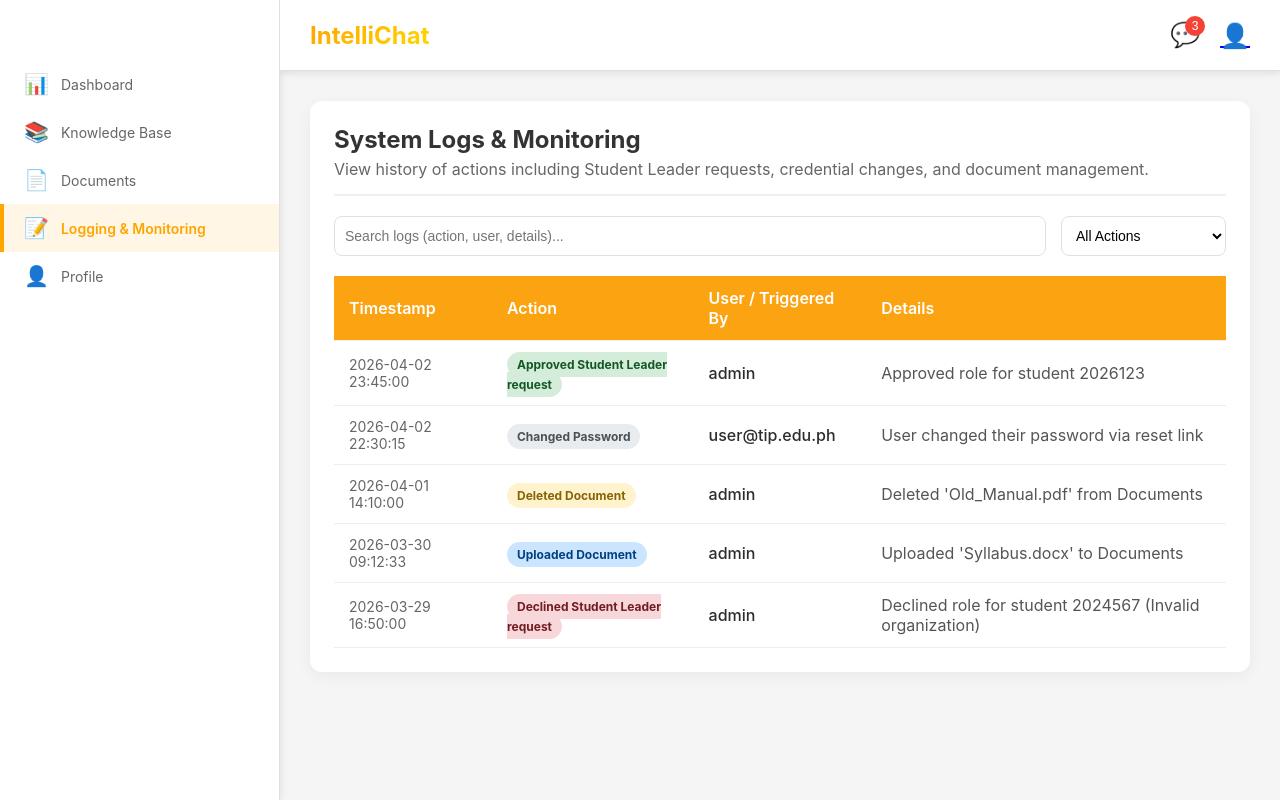
After one commit to Niko2xni/IntelliChat, a Django app: page /dashboard/logging/ in a window 1280 px wide. The commit adds this page. Run offline with Django 5.2, Linux system fonts and the light colour scheme; the visitor is signed in with stand-in values (Sample User, id 1).

Commit message:
feat: implement system logging and monitoring dashboard with search and filtering capabilities

```diff
--- a/dashboard/urls.py
+++ b/dashboard/urls.py
@@ -18,4 +18,5 @@ urlpatterns = [
     path('api/search-documents/', views.search_documents, name='search_documents'),
     path('api/upload-document/', views.upload_document, name='upload_document'),
     path('api/delete-document/<int:doc_id>/', views.delete_document, name='delete_document'),
+    path('logging/', views.logging_monitoring, name='logging'),
 ]
--- a/dashboard/views.py
+++ b/dashboard/views.py
@@ -358,3 +358,16 @@ def format_file_size(bytes_size):
             return f"{bytes_size:.1f} {unit}"
         bytes_size /= 1024.0
     return f"{bytes_size:.1f} TB"
+
+@user_passes_test(is_admin, login_url='login')
+def logging_monitoring(request):
+    """Logging and Monitoring page."""
+    # Dummy mock data for now, acting as frontend showcase
+    logs = [
+        {"timestamp": "2026-04-02 23:45:00", "action": "Approved Student Leader request", "user": "admin", "details": "Approved role for student 2026123"},
+        {"timestamp": "2026-04-02 22:30:15", "action": "Changed Password", "user": "user@tip.edu.ph", "details": "User changed their password via reset link"},
+        {"timestamp": "2026-04-01 14:10:00", "action": "Deleted Document", "user": "admin", "details": "Deleted 'Old_Manual.pdf' from Documents"},
+        {"timestamp": "2026-03-30 09:12:33", "action": "Uploaded Document", "user": "admin", "details": "Uploaded 'Syllabus.docx' to Documents"},
+        {"timestamp": "2026-03-29 16:50:00", "action": "Declined Student Leader request", "user": "admin", "details": "Declined role for student 2024567 (Invalid organization)"}
+    ]
+    return render(request, 'dashboard/logging.html', {'logs': logs})
--- /dev/null
+++ b/templates/dashboard/logging.html
@@ -0,0 +1,147 @@
+{% extends 'dashboard/base.html' %}
+{% load static %}
+
+{% block title %}Logging & Monitoring - IntelliChat Admin{% endblock %}
+
+{% block extra_css %}
+<style>
+.logging-container {
+    background: white;
+    border-radius: 12px;
+    padding: 24px;
+    box-shadow: 0 4px 15px rgba(0,0,0,0.05);
+}
+.logging-header {
+    margin-bottom: 20px;
+    border-bottom: 2px solid #f0f0f0;
+    padding-bottom: 15px;
+}
+.logging-header h2 {
+    color: #333;
+    font-size: 24px;
+}
+.logging-table {
+    width: 100%;
+    border-collapse: collapse;
+}
+.logging-table th, .logging-table td {
+    padding: 12px 15px;
+    text-align: left;
+    border-bottom: 1px solid #eee;
+}
+.logging-table th {
+    background-color: #fca311;
+    color: white;
+    font-weight: 600;
+}
+.logging-table tr:hover {
+    background-color: #f9f9f9;
+}
+.action-badge {
+    background: #e9ecef;
+    padding: 5px 10px;
+    border-radius: 20px;
+    font-size: 12px;
+    font-weight: bold;
+    color: #495057;
+}
+.action-approved { background: #d4edda; color: #155724; }
+.action-declined { background: #f8d7da; color: #721c24; }
+.action-uploaded { background: #cce5ff; color: #004085; }
+.action-deleted { background: #fff3cd; color: #856404; }
+</style>
+{% endblock %}
+
+{% block content %}
+<div class="logging-container">
+    <div class="logging-header">
+        <h2>System Logs & Monitoring</h2>
+        <p style="color: #666; margin-top: 5px;">View history of actions including Student Leader requests, credential changes, and document management.</p>
+    </div>
+
+    <div class="logging-controls" style="display: flex; gap: 15px; margin-bottom: 20px;">
+        <input type="text" id="logSearch" placeholder="Search logs (action, user, details)..." style="flex: 1; padding: 10px; border: 1px solid #e0e0e0; border-radius: 8px; font-size: 14px; outline: none;" onfocus="this.style.borderColor='#fca311'" onblur="this.style.borderColor='#e0e0e0'">
+        <select id="logFilter" style="padding: 10px; border: 1px solid #e0e0e0; border-radius: 8px; font-size: 14px; background: white; outline: none; cursor: pointer;">
+            <option value="all">All Actions</option>
+            <option value="approved">Approved</option>
+            <option value="declined">Declined</option>
+            <option value="uploaded">Uploaded</option>
+            <option value="deleted">Deleted</option>
+            <option value="changed">Changed Password</option>
+        </select>
+    </div>
+
+    <table class="logging-table">
+        <thead>
+            <tr>
+                <th>Timestamp</th>
+                <th>Action</th>
+                <th>User / Triggered By</th>
+                <th>Details</th>
+            </tr>
+        </thead>
+        <tbody>
+            {% for log in logs %}
+            <tr>
+                <td style="color: #666; font-size: 14px;">{{ log.timestamp }}</td>
+                <td>
+                    <span class="action-badge
+                        {% if 'Approved' in log.action %}action-approved{% endif %}
+                        {% if 'Declined' in log.action %}action-declined{% endif %}
+                        {% if 'Uploaded' in log.action %}action-uploaded{% endif %}
+                        {% if 'Deleted' in log.action %}action-deleted{% endif %}
+                    ">
+                        {{ log.action }}
+                    </span>
+                </td>
+                <td style="font-weight: 500;">{{ log.user }}</td>
+                <td style="color: #555;">{{ log.details }}</td>
+            </tr>
+            {% endfor %}
+        </tbody>
+    </table>
+</div>
+
+<script>
+    document.addEventListener("DOMContentLoaded", function() {
+        // Make sidebar link active
+        const navItems = document.querySelectorAll('.nav-item');
+        navItems.forEach(item => item.classList.remove('active'));
+        const currentLink = document.querySelector('a[href*="logging"]');
+        if(currentLink) currentLink.classList.add('active');
+
+        // Search and Filter Logic
+        const searchInput = document.getElementById('logSearch');
+        const filterSelect = document.getElementById('logFilter');
+        const rows = document.querySelectorAll('.logging-table tbody tr');
+
+        function filterLogs() {
+            const searchTerm = searchInput.value.toLowerCase();
+            const filterValue = filterSelect.value.toLowerCase();
+
+            rows.forEach(row => {
+                const textContent = row.textContent.toLowerCase();
+                const actionBadge = row.querySelector('.action-badge').textContent.toLowerCase();
+
+                const matchesSearch = textContent.includes(searchTerm);
+                let matchesFilter = true;
+
+                if (filterValue !== 'all') {
+                    matchesFilter = actionBadge.includes(filterValue);
+                }
+
+                if (matchesSearch && matchesFilter) {
+                    row.style.display = '';
+                } else {
+                    row.style.display = 'none';
+                }
+            });
+        }
+
+        if (searchInput && filterSelect) {
+            searchInput.addEventListener('input', filterLogs);
+            filterSelect.addEventListener('change', filterLogs);
+        }
+    });
+</script>
+{% endblock %}
--- a/templates/dashboard/sidebar.html
+++ b/templates/dashboard/sidebar.html
@@ -29,6 +29,12 @@
                 </a>
             </li>
             <li>
+                <a href="{% url 'dashboard:logging' %}" class="nav-item">
+                    <span class="icon">📝</span>
+                    <span class="label">Logging & Monitoring</span>
+                </a>
+            </li>
+            <li>
                 <a href="{% url 'dashboard:profile' %}" class="nav-item">
                     <span class="icon">👤</span>
                     <span class="label">Profile</span>
```
Also changed, not shown: templates/chatbot/profile.html (+113 -5 lines), templates/chatbot/signup.html (+86 -93 lines).
